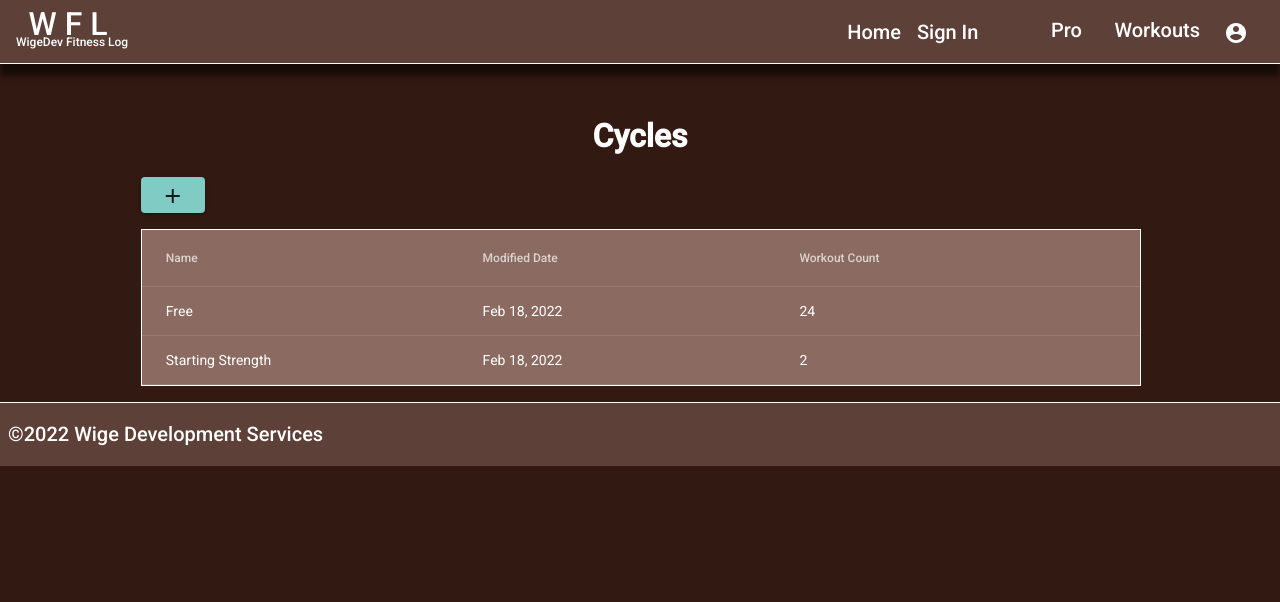
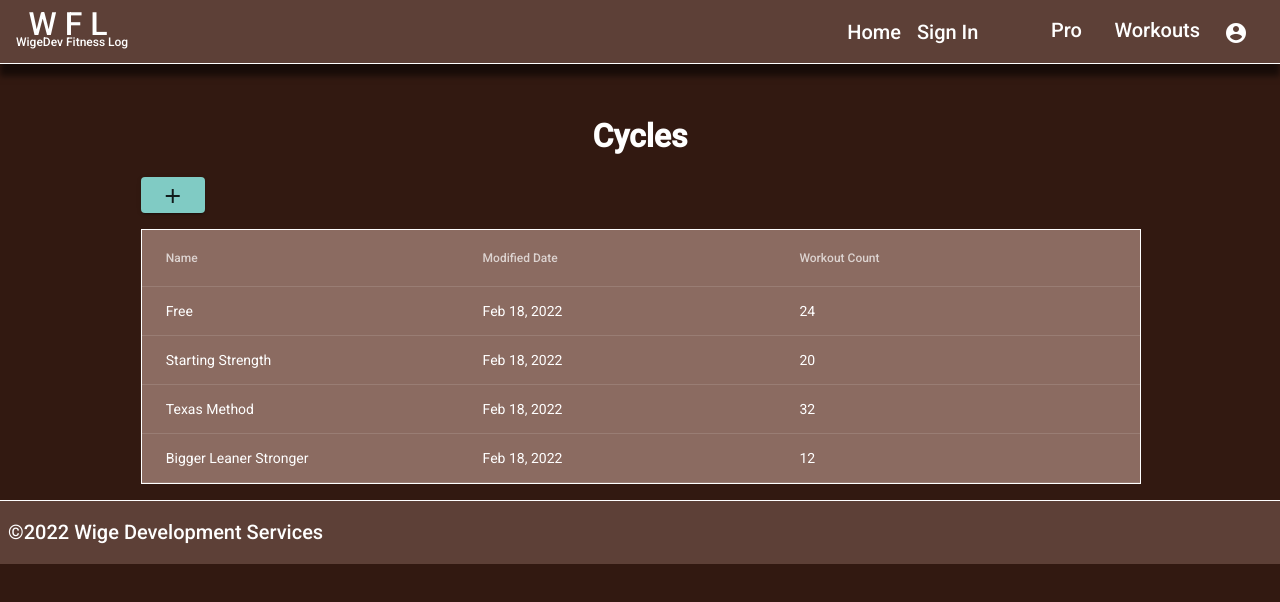
Before and after one commit to garywige/wigedev-fitness-log, an Angular app: page /pro/cycles in a window 1280 px wide. Shown: the top 602 px of the page. Built offline with nearby package versions, Linux system fonts and the light colour scheme.

Commit message:
cycles made name column clickable for edit mode

```diff
--- a/src/app/pro/cycles/cycles.component.html
+++ b/src/app/pro/cycles/cycles.component.html
@@ -2,12 +2,12 @@
 
 <div>
 
-<button mat-raised-button color="accent" (click)="openCycleDialog()"><mat-icon>add</mat-icon></button>
+<button mat-raised-button color="accent" (click)="openCycleDialog(0)"><mat-icon>add</mat-icon></button>
 <mat-table [dataSource]="cycles">
 
   <ng-container matColumnDef="name">
     <mat-header-cell *matHeaderCellDef>Name</mat-header-cell>
-    <mat-cell *matCellDef="let cycle">{{ cycle.name }}</mat-cell>
+    <mat-cell *matCellDef="let cycle" (click)="openCycleDialog(cycle.id)">{{ cycle.name }}</mat-cell>
   </ng-container>
 
   <ng-container matColumnDef="modified">
--- a/src/app/pro/cycles/cycles.component.ts
+++ b/src/app/pro/cycles/cycles.component.ts
@@ -21,11 +21,13 @@ export class CyclesComponent implements OnInit {
   loadData(){
     this.cycles = [
       {id: 1, name: 'Free', modified: new Date(), workoutCount: 24},
-      {id: 2, name: 'Starting Strength', modified: new Date(), workoutCount: 2}
+      {id: 2, name: 'Starting Strength', modified: new Date(), workoutCount: 20},
+      {id: 3, name: 'Texas Method', modified: new Date(), workoutCount: 32},
+      {id: 4, name: 'Bigger Leaner Stronger', modified: new Date(), workoutCount: 12}
     ]
   }
 
-  openCycleDialog(){
-    this.dialog.open(EditCycleComponent, {width: '400px'})
+  openCycleDialog(id: number){
+    this.dialog.open(EditCycleComponent, {width: '400px', data: id})
   }
 }
```
